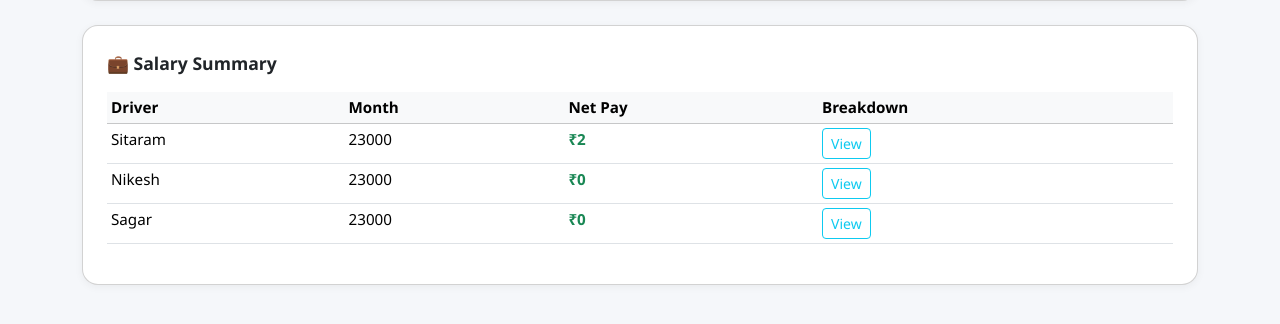
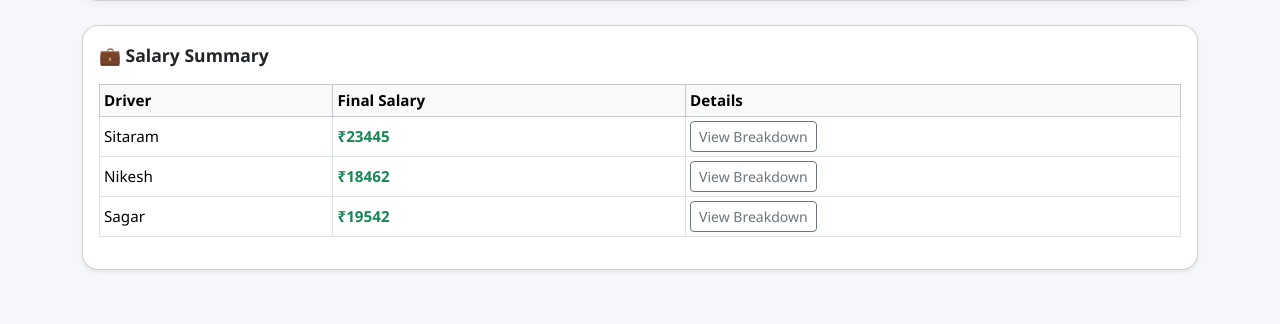
Before and after one commit to damasaurus/driver-manager, a Flask app: page /family/dashboard in a window 1280 px wide. Shown: the part 428-752 px from the top of the page. Run offline with Flask 3, Linux system fonts and the light colour scheme.

Commit message:
Fix: Salary summary now displays correct final salary from CSV and shows breakdown in modal

```diff
--- a/templates/dashboard.html
+++ b/templates/dashboard.html
@@ -96,40 +96,53 @@
     </div>
 
     <!-- Salary -->
-    <div class="card p-4 mb-5">
+    <div class="card shadow-sm mb-5">
+      <div class="card-body">
         <div class="section-title">💼 Salary Summary</div>
         {% if salary %}
-      <table class="table table-sm">
-        <thead class="table-light"><tr><th>Driver</th><th>Month</th><th>Net Pay</th><th>Breakdown</th></tr></thead>
+        <div class="table-responsive">
+          <table class="table table-sm table-bordered align-middle">
+            <thead class="table-light">
+              <tr>
+                <th>Driver</th>
+                <th>Final Salary</th>
+                <th>Details</th>
+              </tr>
+            </thead>
             <tbody>
-          {% for row in salary if row[0] != 'Driver' and row[0] != '' %}
+              {% for row in salary if row[0] != 'Driver' and row[0] %}
               <tr>
                 <td>{{ row[0] }}</td>
-            <td>{{ row[1] }}</td>
-            <td><span class="text-success fw-semibold">₹{{ row[2] }}</span></td>
+                <td><span class="text-success fw-semibold">₹{{ row[9] }}</span></td>
                 <td>
-              <button class="btn btn-outline-info btn-sm" onclick="showBreakdown('{{ row[0] }}')">View</button>
-              <span id="breakdown-{{ row[0] }}" style="display:none">{{ breakdowns.get(row[0], 'No breakdown available') }}</span>
+                  <button class="btn btn-outline-secondary btn-sm" onclick="showBreakdown('{{ row[0] }}')">View Breakdown</button>
+                  <span id="breakdown-{{ row[0] }}" style="display: none;">
+                    Base: ₹{{ row[1] }}, Paid Leaves: {{ row[2] }}, Unpaid: {{ row[3] }}, OT: ₹{{ row[4] }}, Dinner: ₹{{ row[5] }},
+                    Sunday: ₹{{ row[6] }}, Travel: ₹{{ row[7] }}, Advance: ₹{{ row[8] }}
+                  </span>
                 </td>
               </tr>
               {% endfor %}
             </tbody>
           </table>
+        </div>
         {% else %}
           <p class="text-muted">No salary data available yet.</p>
         {% endif %}
       </div>
     </div>
 
-  <!-- Modal -->
+    <!-- Salary Breakdown Modal -->
     <div class="modal fade" id="breakdownModal" tabindex="-1" aria-labelledby="breakdownModalLabel" aria-hidden="true">
-    <div class="modal-dialog"><div class="modal-content">
+      <div class="modal-dialog">
+        <div class="modal-content">
           <div class="modal-header">
             <h5 class="modal-title">Salary Breakdown</h5>
             <button type="button" class="btn-close" data-bs-dismiss="modal" aria-label="Close"></button>
           </div>
           <div class="modal-body" id="modal-body"></div>
-    </div></div>
+        </div>
+      </div>
     </div>
 
     <script>
```
Lines whose indentation alone changed are shown as unchanged.
